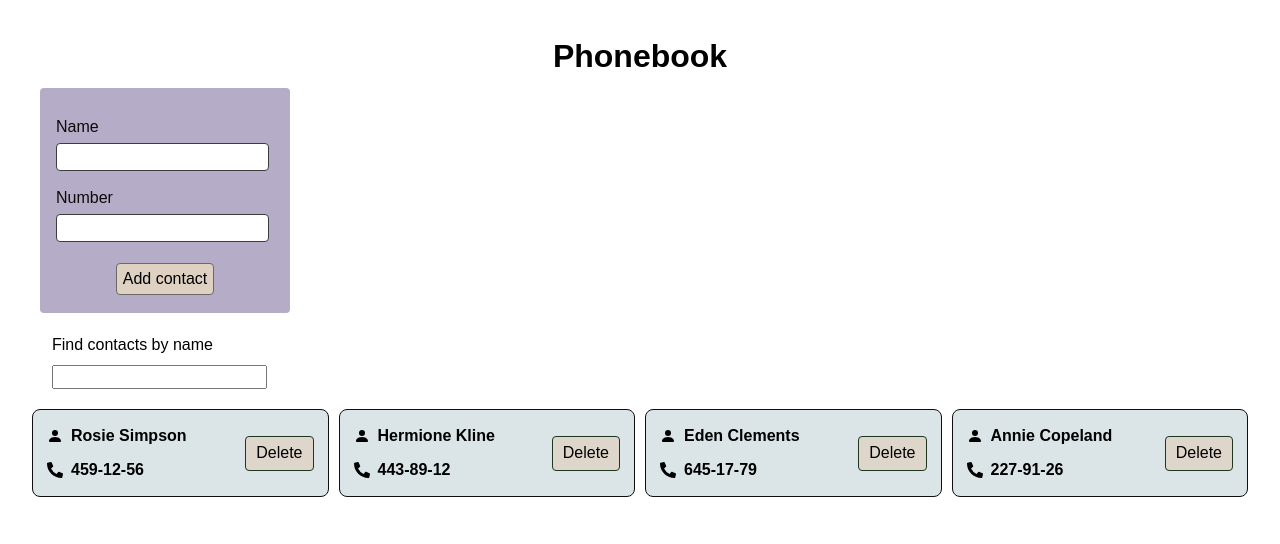
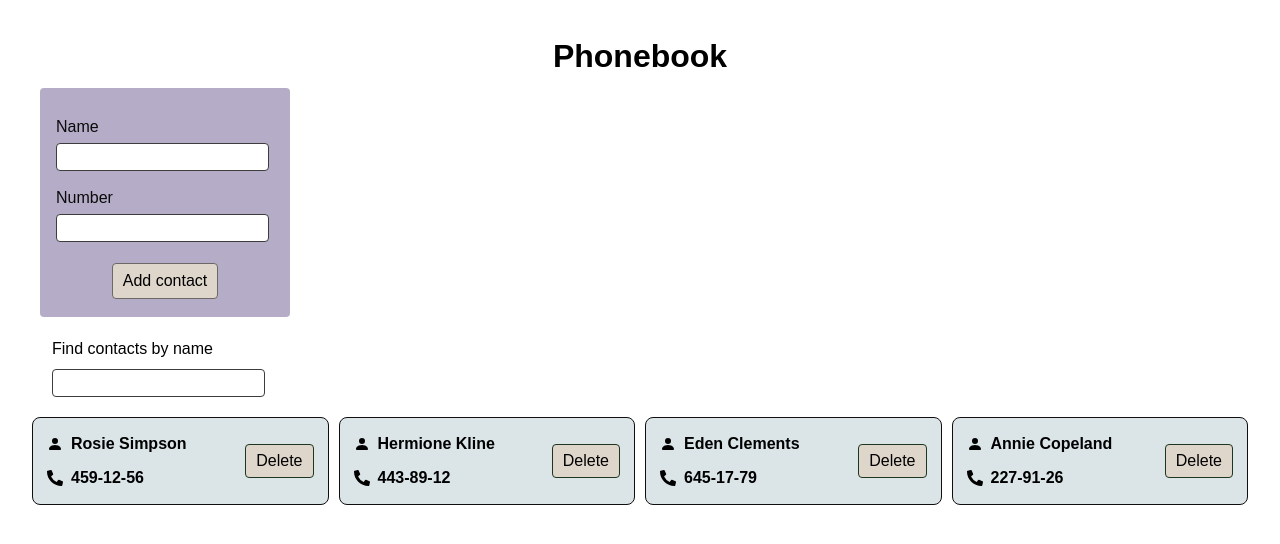
Before and after one commit to KostiZin/goit-react-hw-03, a React (Vite) app: page / in a window 1280 px wide. Shown: the top 544 px of the page. Built offline with nearby package versions, Linux system fonts and the light colour scheme.

Commit message:
sixth-commit

```diff
--- a/src/components/Contact/Contact.module.css
+++ b/src/components/Contact/Contact.module.css
@@ -24,6 +24,12 @@
   border-radius: 4px;
   height: 60%;
   margin: auto 0;
+  transition: 0.4s ease;
+
+  &:hover {
+    background-color: rgb(244, 223, 197);
+    font-weight: bold;
+  }
 }
 
 .div {
--- a/src/components/ContactForm/ContactForm.module.css
+++ b/src/components/ContactForm/ContactForm.module.css
@@ -4,9 +4,6 @@
   border-radius: 4px;
   background-color: rgb(181, 173, 199);
   color: rgb(11, 11, 11);
-  /* display: flex;
-  flex-direction: column;
-  align-items: flex-start; */
   width: 250px;
 }
 
@@ -27,10 +24,17 @@
 
 .btn {
   margin: 6px;
-  height: 32px;
+  height: 36px;
+  padding: 4px 10px;
   border-radius: 4px;
-  background-color: rgb(222, 209, 194);
+  background-color: rgb(223, 214, 203);
   border: 1px solid rgb(107, 104, 104);
+  transition: 0.4s ease;
+
+  &:hover {
+    background-color: rgb(244, 223, 197);
+    font-weight: bold;
+  }
 }
 
 .error {
--- a/src/components/SearchBox/SearchBox.jsx
+++ b/src/components/SearchBox/SearchBox.jsx
@@ -1,28 +1,16 @@
 import css from "./SearchBox.module.css";
-
-// const SearchBox = ({ data, setData }) => {
-//   const handleChange = (e) => {
-//     setData(e.target.value);
-//   };
-
-//   return (
-//     <div className={css.container}>
-//       Find contacts by name
-//       <input type="text" value={data} onChange={handleChange} />
-//     </div>
-//   );
-// };
 
 // eslint-disable-next-line react/prop-types
 const SearchBox = ({ data, setData }) => {
-  // const handleChange = (e) => {
-  //   setData(e.target.value);
-  // };
-
   return (
     <div className={css.container}>
-      Find contacts by name
-      <input type="text" value={data} onChange={setData} />
+      <p>Find contacts by name</p>
+      <input
+        className={css.input}
+        type="text"
+        value={data}
+        onChange={setData}
+      />
     </div>
   );
 };
--- a/src/components/SearchBox/SearchBox.module.css
+++ b/src/components/SearchBox/SearchBox.module.css
@@ -5,3 +5,9 @@
   margin: 20px;
   gap: 8px;
 }
+
+.input {
+  border-radius: 4px;
+  border: 1px solid rgb(62, 61, 61);
+  height: 28px;
+}
```
Also changed, not shown: src/components/ContactList/ContactList.module.css (deleted).
